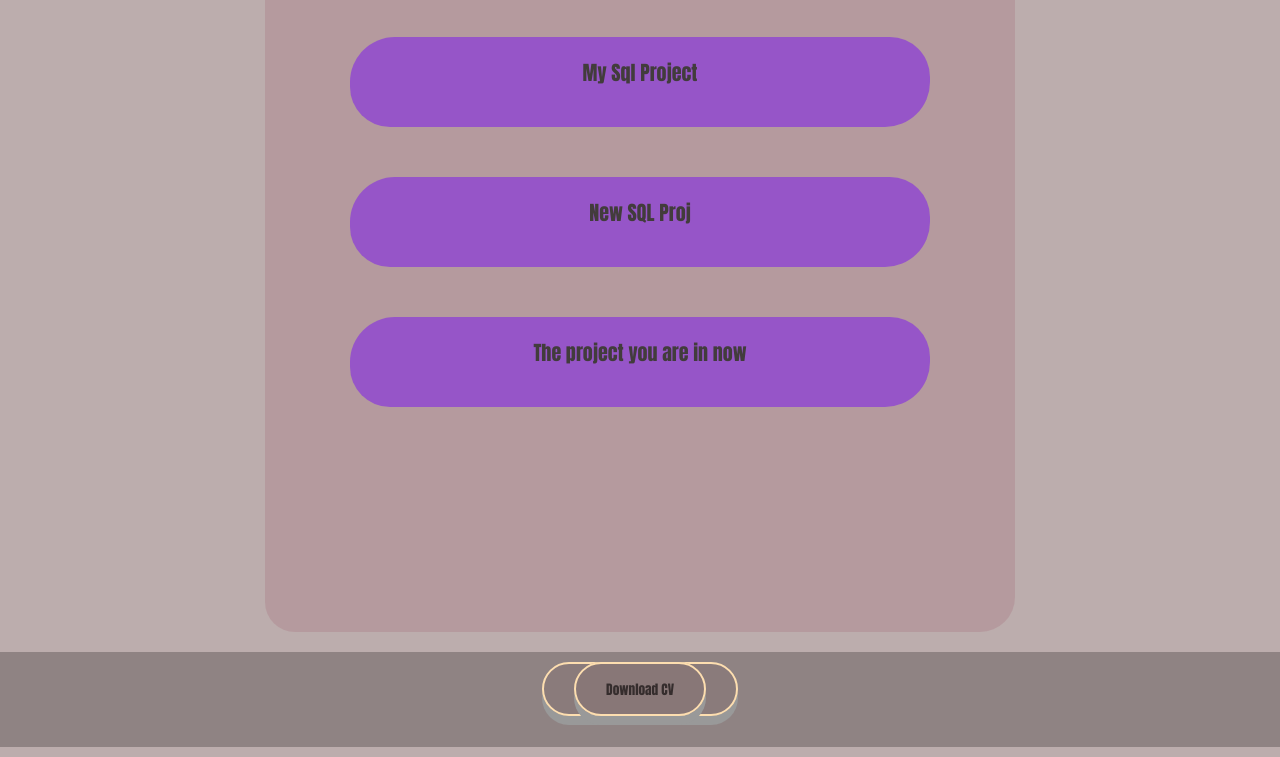
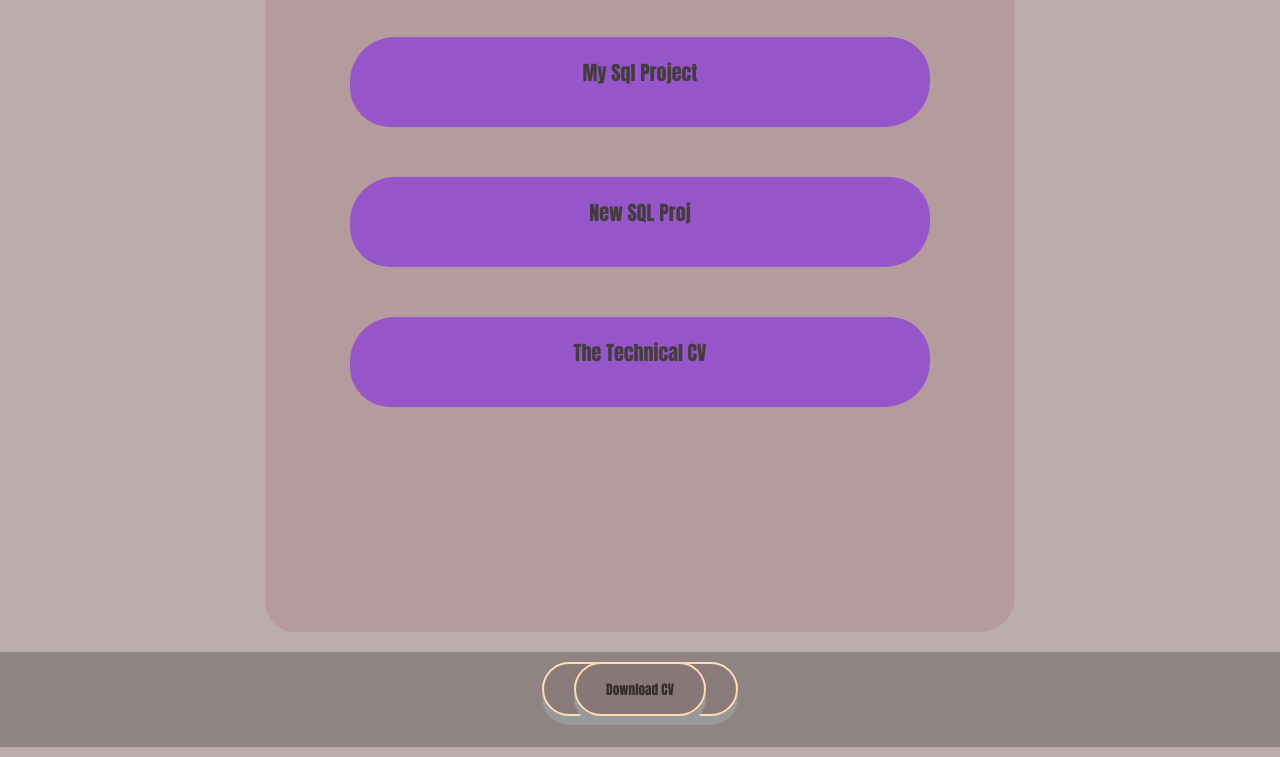
Before and after one commit to MarkWerth1223/techcv, a plain HTML site: page resume.html in a window 1280 px wide. Shown: the part 3504-4261 px from the top of the page. Drawn offline with Linux system fonts and the light colour scheme; a web font is replaced by a local one.

Commit message:
ErrorChechTwo

```diff
--- a/resume.html
+++ b/resume.html
@@ -142,7 +142,7 @@
             </a>          </div>
           <div class="proj-warper">
             <a href="https://github.com/MarkWerth1223/techcv" target="_blank" class="pj1">
-              The project you are in now
+              The Technical CV
             </a>
           </div>
 
```
